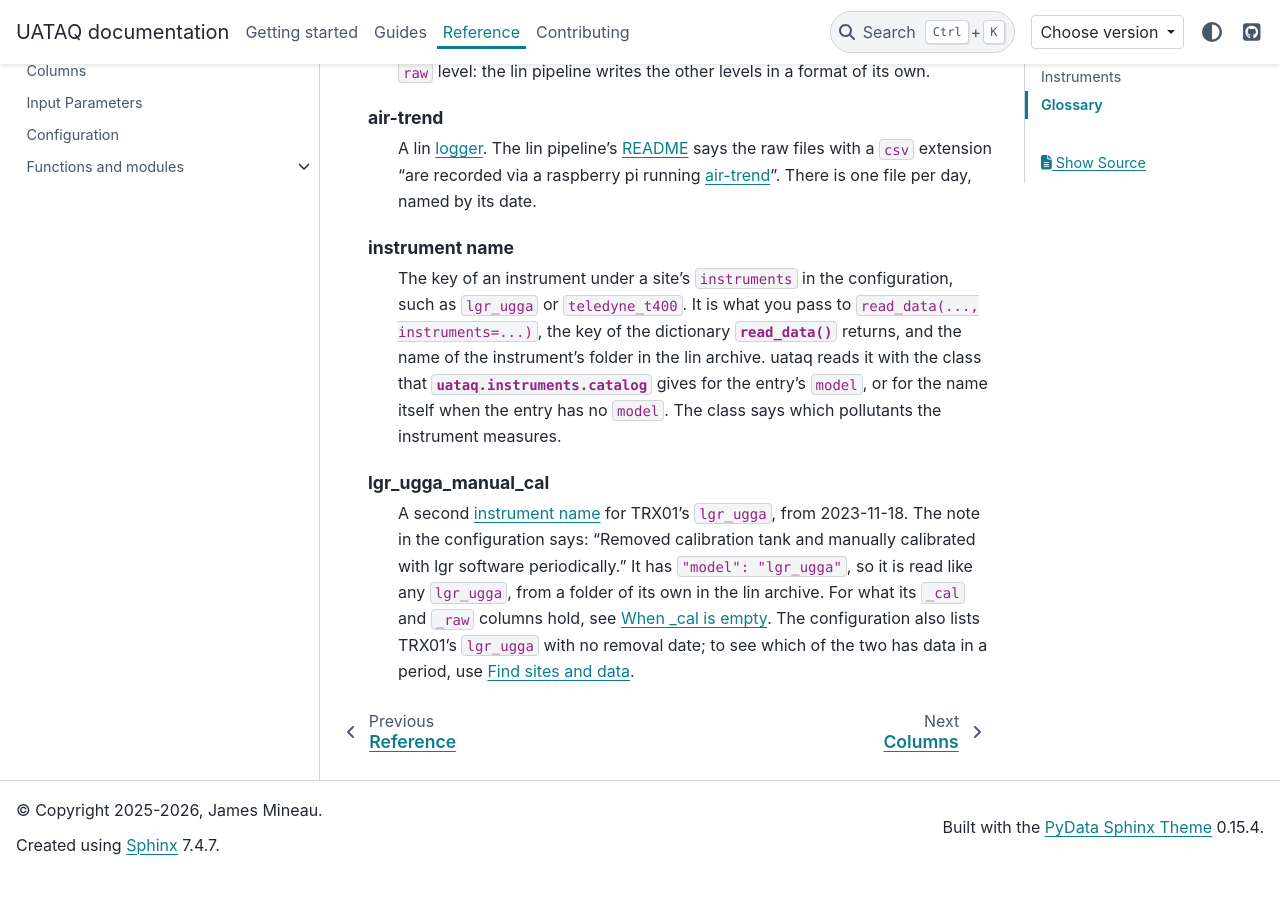
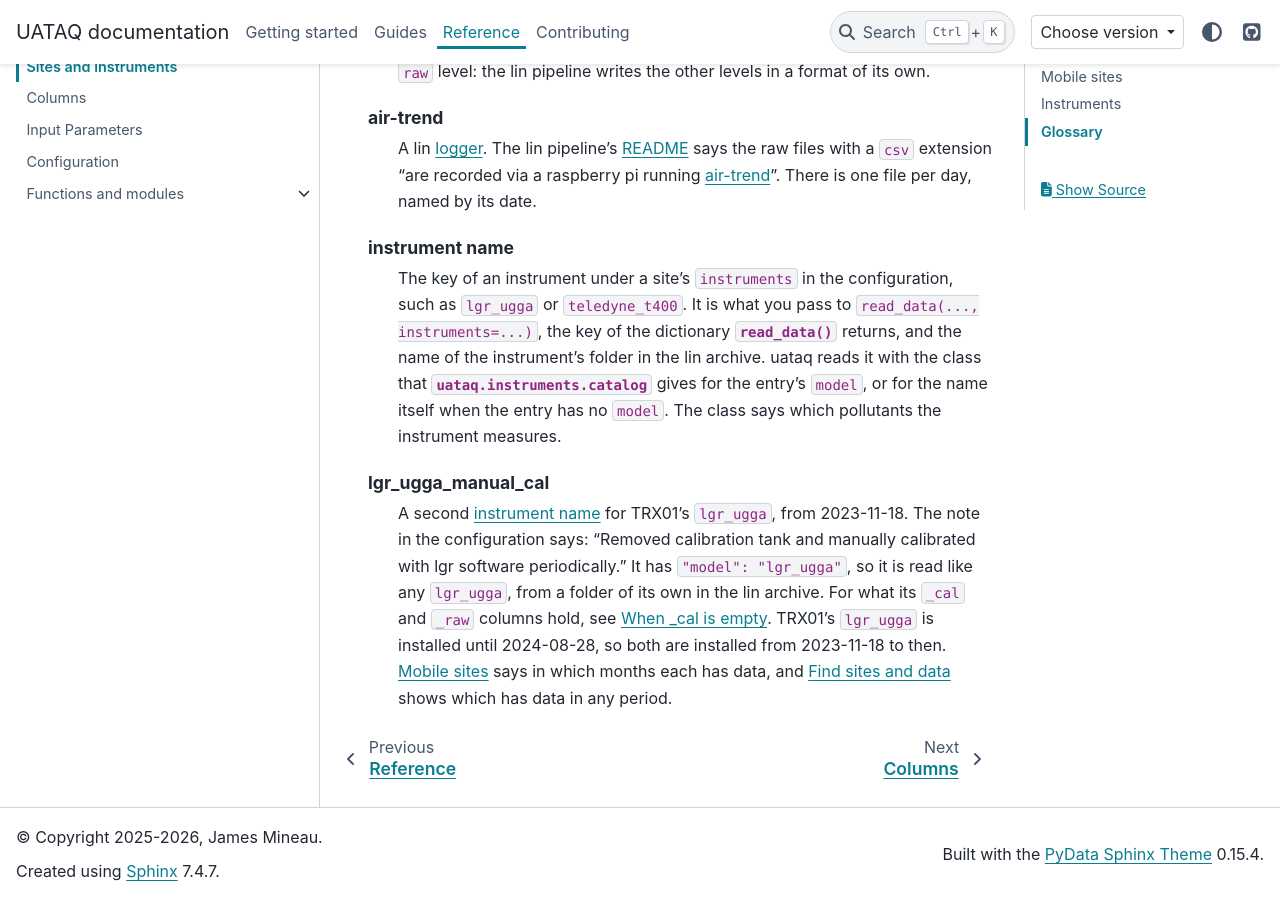
Before and after one commit to jmineau/uataq, a Sphinx documentation site: the page built from docs/reference/sites_and_instruments.rst, in a window 1280 px wide and 900 px high, scrolled down 2141 px. Built offline with Sphinx 7.4.7 and the PyData theme 0.15.4, drawn with Linux system fonts in a browser that asks for light colours; before the commit the page ends 3015 px from its top, so only the background shows below that.

Commit message:
docs(glossary): TRX01's lgr_ugga has a removal date (#179)

```diff
--- a/docs/reference/sites_and_instruments.rst
+++ b/docs/reference/sites_and_instruments.rst
@@ -127,6 +127,8 @@ Glossary
         tank and manually calibrated with lgr software periodically." It has
         ``"model": "lgr_ugga"``, so it is read like any ``lgr_ugga``, from a
         folder of its own in the lin archive. For what its ``_cal`` and
-        ``_raw`` columns hold, see :ref:`when-cal-is-empty`. The
-        configuration also lists TRX01's ``lgr_ugga`` with no removal date; to
-        see which of the two has data in a period, use :doc:`/guides/find_sites_and_data`.
+        ``_raw`` columns hold, see :ref:`when-cal-is-empty`. TRX01's
+        ``lgr_ugga`` is installed until 2024-08-28, so both are installed
+        from 2023-11-18 to then. :doc:`/guides/mobile_sites` says in which
+        months each has data, and :doc:`/guides/find_sites_and_data` shows
+        which has data in any period.
```
